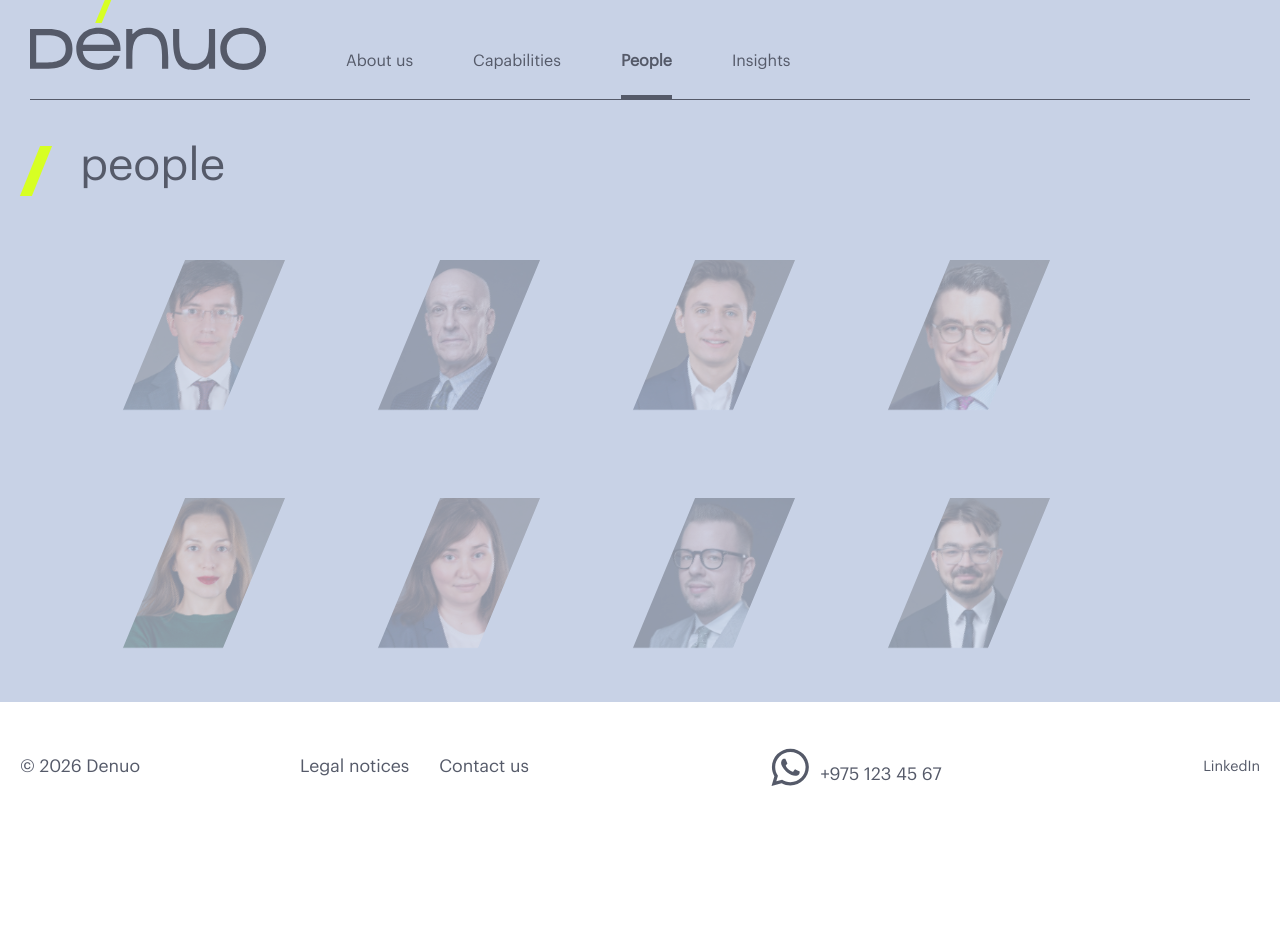
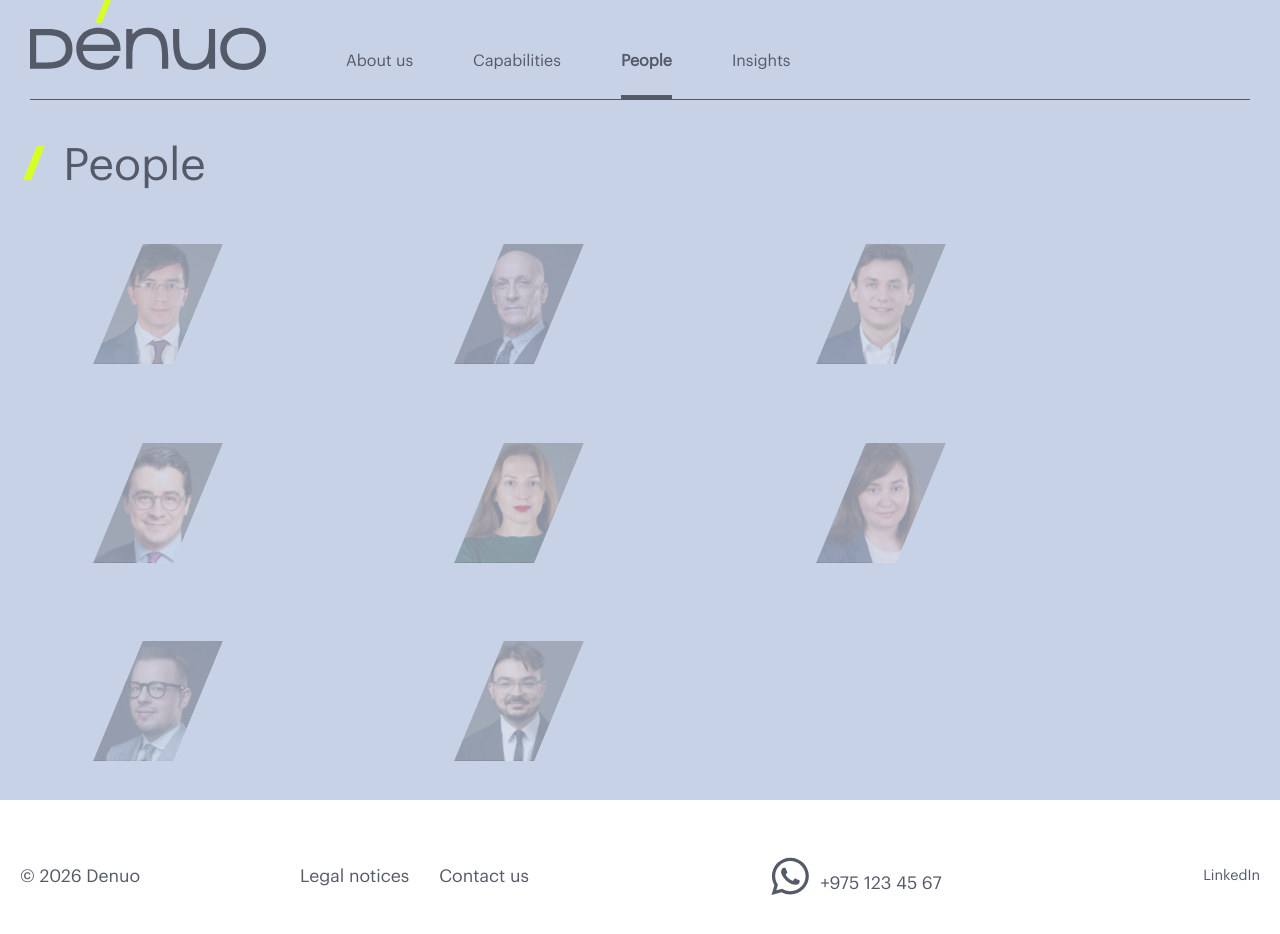
Before and after one commit to DenuoSoft/Web-LSI, a React (Vite) app: page /people in a window 1280 px wide. Shown: the top 934 px of the page. Before the commit the page ends 832 px from the top, so only its background shows below. Built offline with nearby package versions, Linux system fonts and the light colour scheme.

Commit message:
adaptive design added

```diff
--- a/src/components/PeopleView/PeopleView.styled.ts
+++ b/src/components/PeopleView/PeopleView.styled.ts
@@ -1,4 +1,4 @@
-import styled from 'styled-components';
+import styled, {css} from 'styled-components';
 import {breakpoints} from '../../styles/breakpoints';
 import {fadeInX, fadeInY} from '../../styles/animation';
 import {fluidTypography} from '../../styles/fluidTypography';
@@ -26,9 +26,9 @@ export const PeopleTitle = styled.div`
 	width: 100%;
 	margin-top: 0;
 	line-height: 0;
-	margin-bottom: 5rem;
+	margin-bottom: clamp(2.4rem, 3vw, 5rem);
 	color: var(--text);
-	padding: 2rem 5rem;
+	padding: 2rem clamp(2rem, 2.6vw, 5rem);
 	${fluidTypography({max: 64, min: 16})}
 	font-weight: normal;
 
@@ -37,8 +37,8 @@ export const PeopleTitle = styled.div`
 		position: absolute;
 		top: 0;
 		left: 0;
-		width: 1.2rem;
-		height: 5rem;
+		width: clamp(0.8rem, 0.65vw, 1.2rem);
+		height: clamp(3.4rem, 2.6vw, 5rem);
 		-webkit-transform: skew(-22deg) scale(0);
 		-ms-transform: skew(-22deg) scale(0);
 		transform: skew(-22deg) scale(1);
@@ -48,47 +48,45 @@ export const PeopleTitle = styled.div`
 
 export const PeopleGrid = styled.div`
 	width: 100%;
+	box-sizing: border-box;
 	display: flex;
 	flex-wrap: wrap;
 	justify-content: flex-start;
-	row-gap: 4rem;
-	padding: 0 10rem;
-
-	@media (max-width: ${breakpoints.md}) {
-		row-gap: 2rem;
-		padding: 0 2rem;
-	}
-	@media (max-width: ${breakpoints.xs}) {
-		row-gap: 1rem;
-	}
+	row-gap: clamp(2rem, 3vw, 4rem);
+	padding: 0 clamp(2rem, 5.3vw, 10rem);
 `;
 
 export const PeopleItem = styled.div`
-	width: calc(100% / 4);
+	box-sizing: border-box;
+	width: calc(100% / 4); /* > xxl */
 	display: flex;
 	flex-direction: column;
 	justify-content: space-between;
 	align-items: flex-start;
 	gap: 3rem;
-	padding: 2.4rem;
+	padding: clamp(2rem, 1.3vw, 2.4rem);
 	cursor: pointer;
 	position: relative;
 	z-index: 1;
+	-webkit-tap-highlight-color: transparent;
 
-	&:hover {
+	@media (hover: hover) {
+		&:hover {
+			z-index: 2;
+		}
+	}
+	&[data-active='true'] {
 		z-index: 2;
 	}
 
-	@media (max-width: ${breakpoints.xl}) {
+	@media (max-width: ${breakpoints.xxl}) {
 		width: calc(100% / 3);
 	}
-	@media (max-width: ${breakpoints.md}) {
+	@media (max-width: ${breakpoints.lg}) {
 		width: calc(100% / 2);
-		row-gap: 2rem;
 	}
 	@media (max-width: ${breakpoints.sm}) {
 		width: 100%;
-		row-gap: 1rem;
 	}
 `;
 
@@ -98,35 +96,41 @@ export const ItemBlock = styled.div`
 	gap: 1.6rem;
 `;
 
-// Должен идти после ItemBadgeWrap, так как ссылается на него в селекторе
 export const PeopleWrap = styled.div`
 	width: 100%;
 	display: flex;
 	flex-direction: column;
 	align-items: flex-start;
 	gap: 2rem;
-
-	/* бейджи показываются при наведении на карточку */
 `;
 
-/* Обёртка под картинку: относительно неё позиционируется название */
 export const ImageWrap = styled.div`
-	--w: 10rem;
-	--h: 15rem;
-	--s: 1.5; /* масштаб при hover */
+	--w: clamp(8rem, 5.3vw, 10rem); /* ширина картинки */
+	--h: calc(var(--w) * 1.5); /* высота, пропорция 2:3 */
+	--s: 1.5; /* масштаб в раскрытом состоянии */
 	--skew: 0.4142; /* tan(22.5deg) */
+
+	--text-left: calc(
+		100% + var(--w) * (var(--s) - 1) / 2 - var(--h) * var(--s) * var(--skew) / 2 +
+			3rem
+	);
 
 	position: relative;
 	width: fit-content;
+`;
 
-	@media (max-width: ${breakpoints.lg}) {
-		--w: 10rem;
-		--h: 15.3rem;
+/* Раскрытое состояние: :hover на устройствах с мышью
+   или data-active="true" на карточке (тап на тач-устройствах).
+   Hover обёрнут в (hover: hover), чтобы на таче он не «залипал» после тапа.
+   Объявлен после ImageWrap и PeopleItem, так как ссылается на них */
+const revealed = (styles: ReturnType<typeof css>) => css`
+	@media (hover: hover) {
+		${ImageWrap}:hover & {
+			${styles}
+		}
 	}
-
-	@media (max-width: ${breakpoints.sm}) {
-		--h: 14.7rem;
-		width: 100%;
+	${PeopleItem}[data-active='true'] & {
+		${styles}
 	}
 `;
 
@@ -135,12 +139,22 @@ export const ButtonReveal = styled.div`
 	pointer-events: none;
 	transition: opacity 0.4s ease;
 
-	${ImageWrap}:hover & {
+
+	& > button {
+		width: calc(var(--w) * 0.8);
+		height: calc(var(--w) * 0.8);
+		left: calc(var(--edge-x) - var(--w) * 0.4);
+		right: auto;
+		bottom: calc(var(--h) * 0.53);
+	}
+
+	${revealed(css`
 		opacity: 1;
 		pointer-events: auto;
 		animation: ${fadeInX} 0.6s ease-in;
-	}
+	`)}
 `;
+
 export const ImageBlock = styled.div`
 	position: relative;
 	width: var(--w);
@@ -150,38 +164,27 @@ export const ImageBlock = styled.div`
 	transition: transform 0.4s ease;
 	overflow: hidden;
 	flex-shrink: 0;
+
 	&::after {
-    position: absolute;
-	content: "";
-	top: 0;
-	left: 0;
-	width: var(--w);
-	height: var(--h);
-	background-color: rgba(200, 210, 230, 0.7);
-	transition: background-color 0.8s ease;
+		position: absolute;
+		content: '';
+		inset: 0;
+		background-color: rgba(200, 210, 230, 0.7);
+		transition: background-color 0.8s ease;
 	}
-	${ImageWrap}:hover & {
+
+	${revealed(css`
 		transform: skewX(-22.5deg) scale(var(--s)) translateZ(0);
 		&::after {
-		display: none;
-
+			display: none;
 		}
-
-	}
-
-	@media (max-width: ${breakpoints.sm}) {
-		width: 100%;
-	}
+	`)}
 `;
 
-// Должен идти после ImageBlock, так как ссылается на него в селекторе
 export const ItemWrap = styled.div`
 	position: absolute;
 	bottom: calc(var(--h) * (var(--s) - 1) / -2);
-	left: calc(
-		100% + var(--w) * (var(--s) - 1) / 2 - var(--h) * var(--s) * var(--skew) /
-			2 + 3rem
-	);
+	left: var(--text-left);
 
 	z-index: 3;
 	width: max-content;
@@ -197,25 +200,35 @@ export const ItemWrap = styled.div`
 		opacity 0.4s ease,
 		transform 0.4s ease;
 
-	${ImageWrap}:hover & {
+	${revealed(css`
 		opacity: 1;
 		transform: translateX(0);
-	}
+	`)}
 
-	@media (max-width: ${breakpoints.sm}) {
-		left: auto;
-		right: 0;
+	/* на узких экранах разрешаем перенос, чтобы текст не вылезал за край */
+	@media (max-width: ${breakpoints.xs}) {
+		width: auto;
+		max-width: 16rem;
 	}
 `;
 
 export const ItemTitle = styled.h6`
 	font-weight: bold;
 	white-space: nowrap;
+
+	@media (max-width: ${breakpoints.xs}) {
+		white-space: normal;
+	}
 `;
+
 export const ItemPosition = styled.h6`
 	font-weight: normal;
 	white-space: nowrap;
 	${fluidTypography({max: 20, min: 10})}
+
+	@media (max-width: ${breakpoints.xs}) {
+		white-space: normal;
+	}
 `;
 
 export const PeopleImg = styled.div<PeopleImgProps>`
@@ -229,11 +242,7 @@ export const PeopleImg = styled.div<PeopleImgProps>`
 	transform: skewX(22.5deg);
 	transition: background-size 0.4s ease;
 
-	${PeopleItem}:hover & {
+	${revealed(css`
 		background-size: 110%;
-	}
-
-	@media (max-width: ${breakpoints.sm}) {
-		box-shadow: none;
-	}
+	`)}
 `;
--- a/src/components/PeopleView/PeopleView.tsx
+++ b/src/components/PeopleView/PeopleView.tsx
@@ -1,3 +1,4 @@
+import {useEffect, useState} from 'react';
 import {useNavigate} from 'react-router-dom';
 import {people} from './people-data';
 import {
@@ -14,24 +15,42 @@ import {
 	ItemPosition,
 } from './PeopleView.styled';
 import {RoundButton} from '../../shared/buttons/RoundButton';
-import { memo } from 'react';
 
-export const PeopleView = memo(() => {
+export const PeopleView = () => {
 	const navigate = useNavigate();
+	const [activeId, setActiveId] = useState<number | null>(null);
 
 	const handlePersonClick = (id: number) => {
 		navigate(`/person/${id}`);
 	};
 
+	// Тап по картинке работает только на устройствах без hover,
+	// на десктопе раскрытием управляет :hover
+	const handleImageClick = (id: number) => {
+		if (!window.matchMedia('(hover: none)').matches) return;
+		setActiveId((prev) => (prev === id ? null : id));
+	};
+
+	// Тап вне раскрытой карточки закрывает её
+	useEffect(() => {
+		if (activeId === null) return;
+		const onPointerDown = (e: PointerEvent) => {
+			const target = e.target as Element | null;
+			if (!target?.closest('[data-active="true"]')) setActiveId(null);
+		};
+		document.addEventListener('pointerdown', onPointerDown);
+		return () => document.removeEventListener('pointerdown', onPointerDown);
+	}, [activeId]);
+
 	return (
 		<>
-			<PeopleTitle>people</PeopleTitle>
+			<PeopleTitle>People</PeopleTitle>
 			<PeopleGrid>
 				{people.map((lawer) => (
-					<PeopleItem key={lawer.id}>
+					<PeopleItem key={lawer.id} data-active={activeId === lawer.id}>
 						<PeopleWrap>
 							<ImageWrap>
-								<ImageBlock>
+								<ImageBlock onClick={() => handleImageClick(lawer.id)}>
 									<PeopleImg image={lawer.img} />
 								</ImageBlock>
 								<ButtonReveal>
@@ -53,4 +72,4 @@ export const PeopleView = memo(() => {
 			</PeopleGrid>
 		</>
 	);
-});
+};
```
Also changed, not shown: src/shared/buttons/RoundButton.styled.ts (+2 -5 lines), 1 other file (tests, documents, lock files or other folders).
